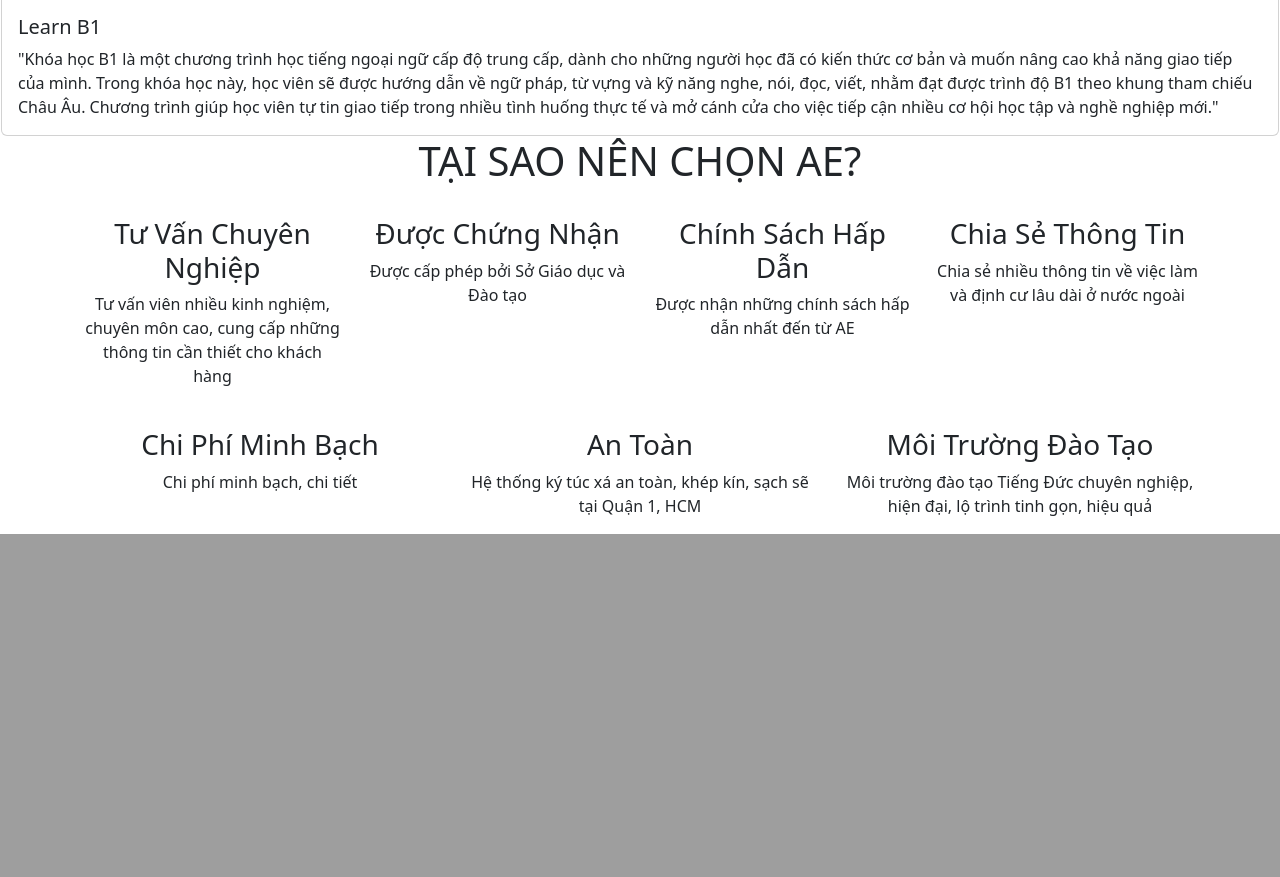
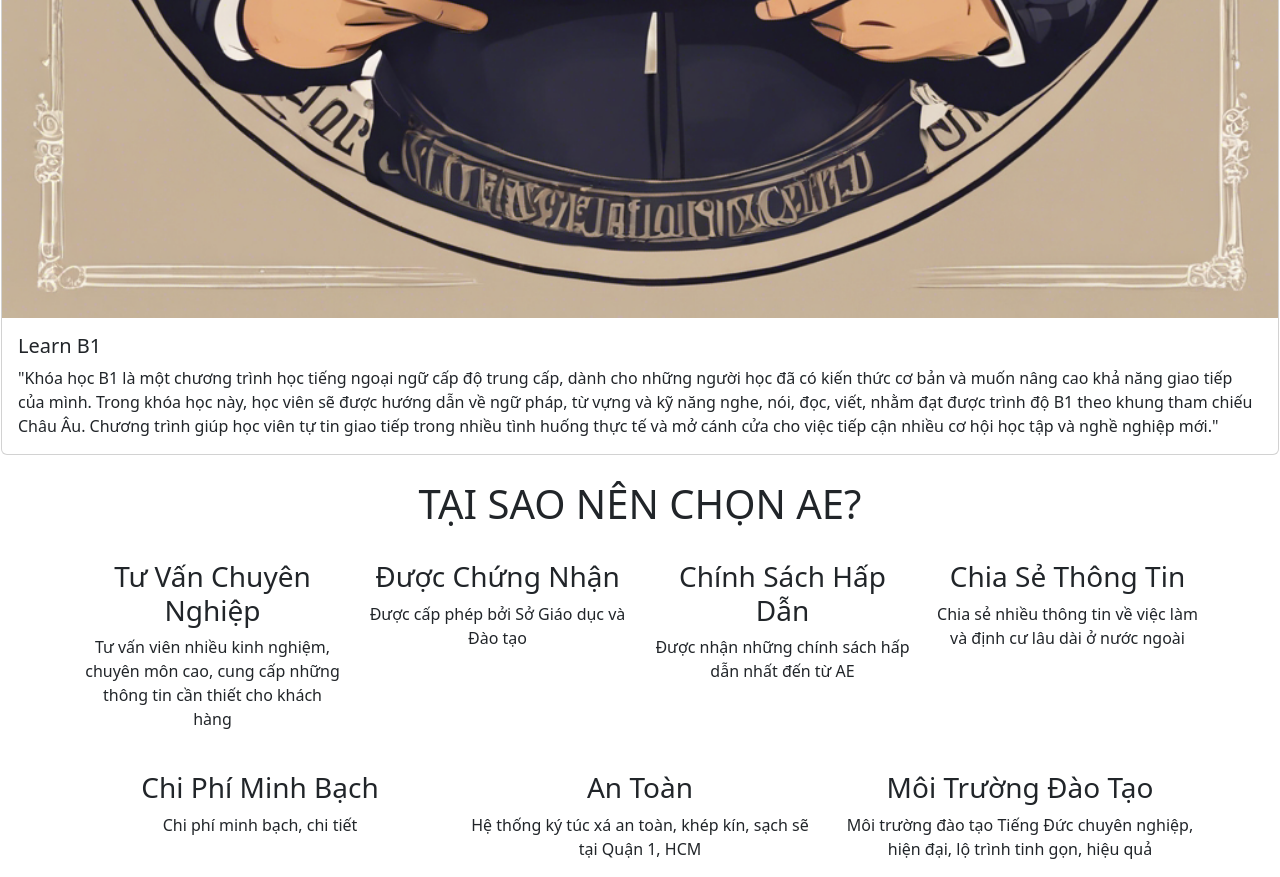
Before and after one commit to thanhtuu911/hocvienae, a PHP site: page /Public/main.php in a window 1280 px wide. Shown: the part 1738-2615 px from the top of the page. Before the commit the page ends 2272 px from the top, so only its background shows below. Run offline with PHP 8.4, Linux system fonts and the light colour scheme; some libraries are stand-ins or nearby versions.

Commit message:
chỉnh main

```diff
--- a/Public/main.php
+++ b/Public/main.php
@@ -33,7 +33,7 @@ include("inc/video.php");
 <div class="card-deck mt-4">
     <a href="#" class="btn" style="text-align: left; padding:0px;">
         <div class="card">
-            <img src="image/courses/B1.jpg" class="card-img-top" alt="B1"/>
+            <img src="../image/courses/B1.png" class="card-img-top" alt="B1"/>
             <div class="card-body">
                 <h5 class="card-title"> Learn B1</h5>
                 <p class="card-text">
@@ -45,8 +45,10 @@ include("inc/video.php");
             </div>
         </div>
     </a>
+</div>
 
-</div>
+&nbsp;
+&nbsp;
 
 <?php
 include("inc/bottom.php");
```
